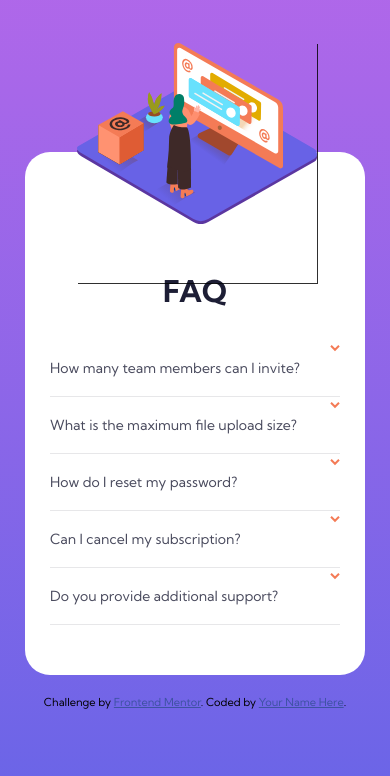
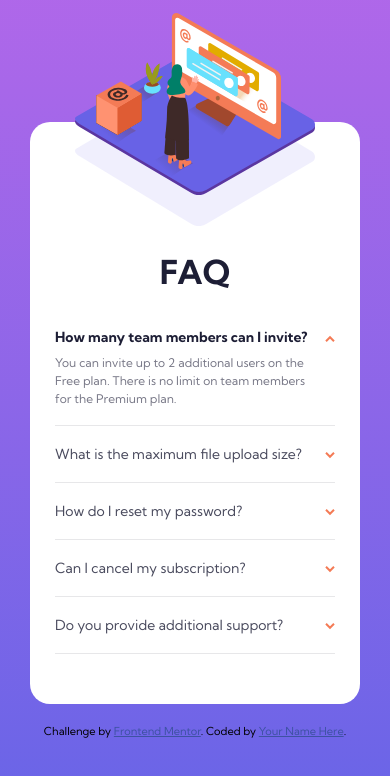
Before and after one commit to MauritzLM/faq-accordion-card, a plain HTML site: page index.html in a window 390 px wide. Both pictures are taken after a click on the item "How many team members can I invite?". Drawn offline with Linux system fonts and the light colour scheme.

Commit message:
added answer toggle with javascript, updated mobile styles

```diff
--- a/index.html
+++ b/index.html
@@ -34,33 +34,35 @@
       <li>
         <img src="./images/icon-arrow-down.svg" alt="down-arrow">
         <p class="question">How many team members can I invite?</p>
-        <p class="answer"> You can invite up to 2 additional users on the Free plan. There is no limit on
+        <p class="answer hidden"> You can invite up to 2 additional users on the Free plan. There is no limit on
           team members for the Premium plan.</p>
       </li>
 
       <li>
         <img src="./images/icon-arrow-down.svg" alt="down-arrow">
         <p class="question">What is the maximum file upload size?</p>
-        <p class="answer">No more than 2GB. All files in your account must fit your allotted storage space.</p>
+        <p class="answer hidden">No more than 2GB. All files in your account must fit your allotted storage space.</p>
       </li>
 
       <li>
         <img src="./images/icon-arrow-down.svg" alt="down-arrow">
         <p class="question">How do I reset my password?</p>
-        <p class="answer">Click “Forgot password” from the login page or “Change password” from your profile page.
+        <p class="answer hidden">Click “Forgot password” from the login page or “Change password” from your profile
+          page.
           A reset link will be emailed to you.</p>
       </li>
 
       <li>
         <img src="./images/icon-arrow-down.svg" alt="down-arrow">
         <p class="question">Can I cancel my subscription?</p>
-        <p class="answer">Yes! Send us a message and we’ll process your request no questions asked.</p>
+        <p class="answer hidden">Yes! Send us a message and we’ll process your request no questions asked.</p>
       </li>
 
       <li>
         <img src="./images/icon-arrow-down.svg" alt="down-arrow">
         <p class="question">Do you provide additional support?</p>
-        <p class="answer">Chat and email support is available 24/7. Phone lines are open during normal business hours.
+        <p class="answer hidden">Chat and email support is available 24/7. Phone lines are open during normal business
+          hours.
         </p>
       </li>
     </ul>
--- a/script.js
+++ b/script.js
@@ -1,4 +1,18 @@
 // select all li's add click event
 // select all answers and toggle hidden class on click
 
-const questions = document.querySelectorAll('li');
+const questions = document.querySelectorAll('.question');
+const answers = document.querySelectorAll('.answer');
+const arrows = document.querySelectorAll('li img');
+
+function clickEvent() {
+    for (let i = 0; i < questions.length; i++) {
+        questions[i].addEventListener('click', () => {
+            questions[i].classList.toggle('bold');
+            answers[i].classList.toggle('hidden');
+            arrows[i].classList.toggle('rotate')
+        })
+    }
+}
+
+clickEvent();
--- a/style.css
+++ b/style.css
@@ -20,10 +20,13 @@ body {
 
 main {
     background-color: hsl(0, 0%, 100%);
-    border-radius: 2.5em;
+    background-image: url(./images/bg-pattern-mobile.svg);
+    background-repeat: no-repeat;
+    background-position: top;
+    border-radius: 2em;
     padding: 6em 2.5em 4em 2.5em;
     position: relative;
-    width: 340px;
+    width: 330px;
     /* height: 600px; */
 }
 
@@ -32,9 +35,9 @@ picture {
     height: 240px;
     position: absolute;
     top: -10.9em;
-    left: 5.2em;
+    left: 4.5em;
     /* left: 25%; */
-    box-shadow: 1px 1px rgba(0, 0, 0, 0.815);
+    /* box-shadow: 1px 1px rgba(0, 0, 0, 0.815); */
 
 }
 
@@ -45,16 +48,33 @@ img {
 
 h1 {
     text-align: center;
-    font-size: 3rem;
+    font-size: 3.3rem;
     font-weight: 700;
-    margin-top: 2em;
-    margin-bottom: 1em;
+    margin-top: 2.1em;
+    margin-bottom: .5em;
     color: hsl(238, 29%, 16%);
 }
 
 p {
     font-size: 1.2rem;
     color: hsl(240, 6%, 50%);
+}
+
+.question {
+    font-size: 1.4rem;
+    color: hsl(237, 12%, 33%);
+}
+
+.bold {
+    font-weight: 700;
+    color: hsl(238, 29%, 16%);
+    margin-bottom: .5em;
+}
+
+.answer {
+    line-height: 1.5;
+    padding-right: 1em;
+    margin-top: .7em;
 }
 
 ul {
@@ -67,23 +87,25 @@ li {
     cursor: pointer;
     padding-top: .5em;
     padding-bottom: .5em;
+    position: relative;
 }
 
+
+
 li img {
-    float: right;
+    position: absolute;
+    right: 0;
+    top: 2.6em;
 }
 
-.question {
-    font-size: 1.4rem;
-    color: hsl(237, 12%, 33%);
-}
 
-.answer {
+
+.hidden {
     display: none;
 }
 
-.hidden {
-    display: none;
+.rotate {
+    transform: rotate(.5turn);
 }
 
 .attribution {
```
